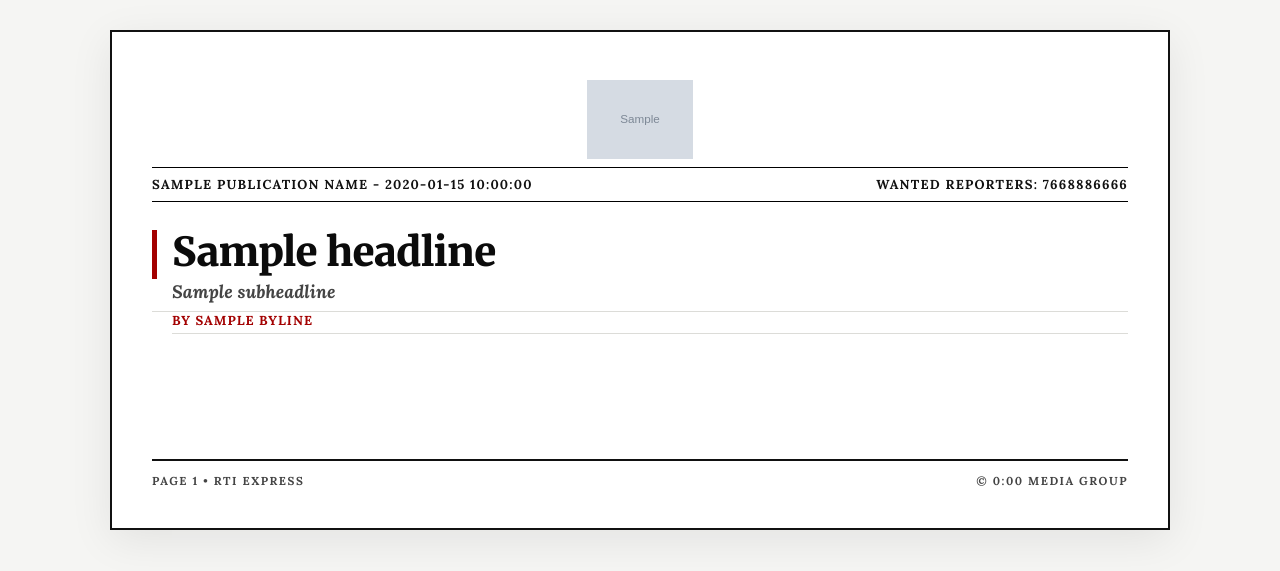
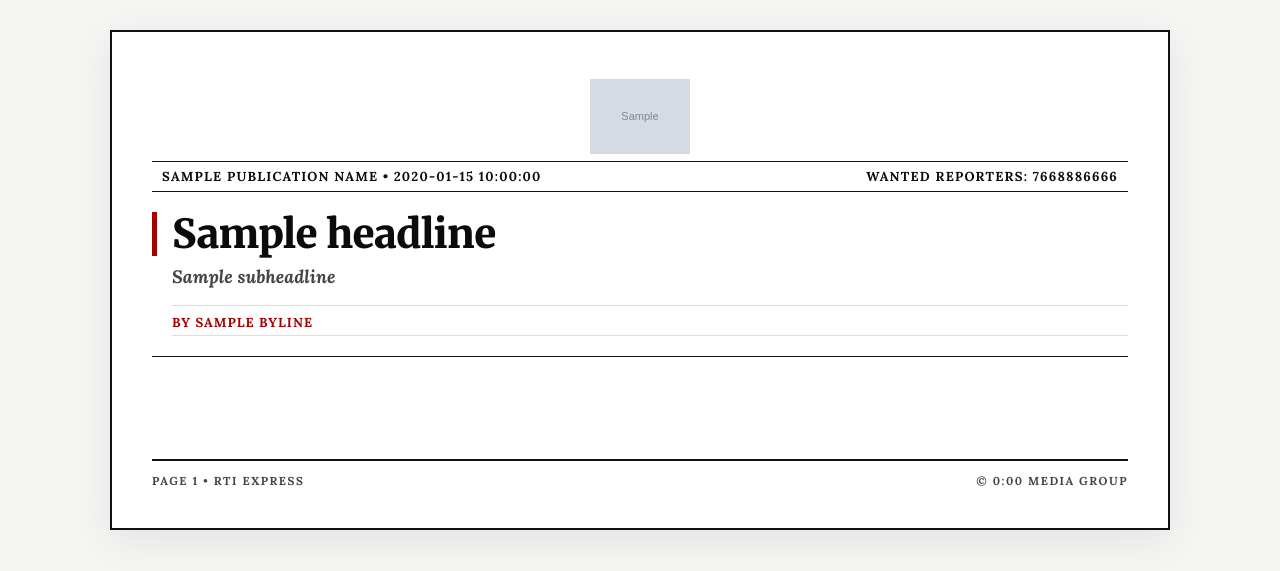
Before and after one commit to Mohitroyal/News-Backend, a Python web app: template app/renderer/templates/rti_express/template.html in a window 1280 px wide. Shown: the top 571 px of the page. Run offline with Jinja, Linux system fonts and the light colour scheme; the template is opened without the code that fills it: most values are stand-ins (such as "Sample title", 1, 10 or a date in 2020); grey boxes marked "Sample" are stand-in pictures.

Commit message:
fix: horizontal 3-zone layout structure and dividers

```diff
--- a/app/renderer/templates/rti_express/template.html
+++ b/app/renderer/templates/rti_express/template.html
@@ -9,10 +9,9 @@
 </head>
 <body>
     <div class="newspaper-container">
-        <!-- HEADER BLOCK: header-section + meta-section = 140px -->
-        <div class="header-block" style="height: 140px; overflow: hidden; margin-bottom: 10px; box-sizing: border-box;">
-            <header class="header-section" style="margin: 0; padding: 0; border: none; height: 95px; display: flex; justify-content: center; align-items: center;">
-                <div class="logo-container" style="margin: 0; padding: 0; display: flex; justify-content: center; align-items: center; width: 100%;">
+        <!-- ZONE 1: Logo Zone (Height: 90px) -->
+        <div class="logo-zone" style="height: 90px; display: flex; justify-content: center; align-items: center; box-sizing: border-box; border-bottom: 1px solid var(--border-color, #111111); margin: 0; padding: 0; overflow: hidden; width: 100%;">
+            <div class="logo-container" style="margin: 0; padding: 0; display: flex; justify-content: center; align-items: center; width: 100%; height: 100%;">
                 {% set current_logo = logo_id if logo_id else template_id %}
                 {% if current_logo == 'bharath_reporter' %}
                     {% include 'bharath_reporter/logo.svg' %}
@@ -22,29 +21,36 @@
                     {% include 'national_news/logo.svg' %}
                 {% else %}
                     {% if logo_url %}
-                            <img src="{{ logo_url }}" alt="Logo" style="max-height: 80px; width: auto; object-fit: contain; margin: 0 auto; display: block;">
+                        <img src="{{ logo_url }}" alt="Logo" style="max-height: 75px; width: auto; object-fit: contain; margin: 0 auto; display: block;">
                     {% else %}
-                            <h1 style="font-size: 60px; margin: 0;">{{ publication_name }}</h1>
+                        <h1 style="font-size: 50px; margin: 0; text-transform: uppercase;">{{ publication_name }}</h1>
                     {% endif %}
                 {% endif %}
             </div>
-            </header>
-            <div class="meta-section" style="height: 35px; margin: 0; padding: 0; box-sizing: border-box; display: flex; justify-content: space-between; align-items: center; border-top: 1px solid #000; border-bottom: 1px solid #000; font-size: 13px;">
-                <div class="meta-item"><span>{{ publication_name }} - {{ publication_date }}</span></div>
-                <div class="meta-item"><span>Wanted Reporters: 7668886666</span></div>
+        </div>
+
+        <!-- ZONE 2: Metadata Zone (Height: 30px) -->
+        <div class="metadata-zone" style="height: 30px; display: flex; justify-content: space-between; align-items: center; box-sizing: border-box; border-bottom: 1px solid var(--border-color, #111111); margin: 0; padding: 0 10px; font-size: 13px; font-weight: bold; text-transform: uppercase; letter-spacing: 1.2px;">
+            <div class="meta-item-left" style="display: flex; align-items: center;">
+                <span>{{ publication_name }} • {{ publication_date }}</span>
+            </div>
+            <div class="meta-item-right" style="display: flex; align-items: center;">
+                <span>WANTED REPORTERS: 7668886666</span>
             </div>
         </div>
 
-        <!-- HEADLINE BLOCK: headline-section + subheadline-section + byline = 120px -->
-        <div class="headline-block" style="height: 120px; overflow: hidden; margin-bottom: 10px; box-sizing: border-box; display: flex; flex-direction: column; justify-content: center;">
-            <div class="headline-section" style="margin: 0; padding: 0 0 0 15px; border-left: 5px solid var(--accent-color); text-align: left;">
-                <h1 class="headline" style="font-size: 40px; margin: 0 0 5px 0; line-height: 1.1; text-align: left;">{{ headline }}</h1>
+        <!-- ZONE 3: Headline Zone (Height: Auto, Min-height: 120px) -->
+        <div class="headline-zone" style="min-height: 120px; height: auto; padding: 20px 0; box-sizing: border-box; display: flex; flex-direction: column; justify-content: center; border-bottom: 1px solid var(--border-color, #111111); margin-bottom: 15px; width: 100%;">
+            <div class="headline-section" style="margin: 0; padding: 0 0 0 15px; border-left: 5px solid var(--accent-color, #a30000); text-align: left; box-sizing: border-box;">
+                <h1 class="headline" style="font-size: 40px; margin: 0; line-height: 1.1; text-align: left; width: 100%; box-sizing: border-box;">{{ headline }}</h1>
             </div>
-            <div class="subheadline-section" style="margin: 0; padding: 0 0 0 20px; text-align: left;">
-                <h2 class="subheadline" style="font-size: 18px; margin: 0 0 5px 0; text-align: left; font-style: italic;">{{ subheadline }}</h2>
+            {% if subheadline %}
+            <div class="subheadline-section" style="margin: 8px 0 0 20px; text-align: left;">
+                <h2 class="subheadline" style="font-size: 18px; margin: 0; text-align: left; font-style: italic; color: #444;">{{ subheadline }}</h2>
             </div>
+            {% endif %}
             {% if byline %}
-            <div class="byline-section" style="text-align: left; font-size: 13px; margin: 0 0 0 20px;">By {{ byline }}</div>
+            <div class="byline-section" style="text-align: left; font-size: 13px; margin: 8px 0 0 20px; font-weight: bold; color: var(--accent-color, #a30000);">By {{ byline }}</div>
             {% endif %}
         </div>
 
```
Also changed, not shown: app/renderer/templates/bharath_reporter/template.html (+23 -17 lines), app/renderer/templates/national_news/template.html (+23 -17 lines). Lines whose indentation alone changed are shown as unchanged.
